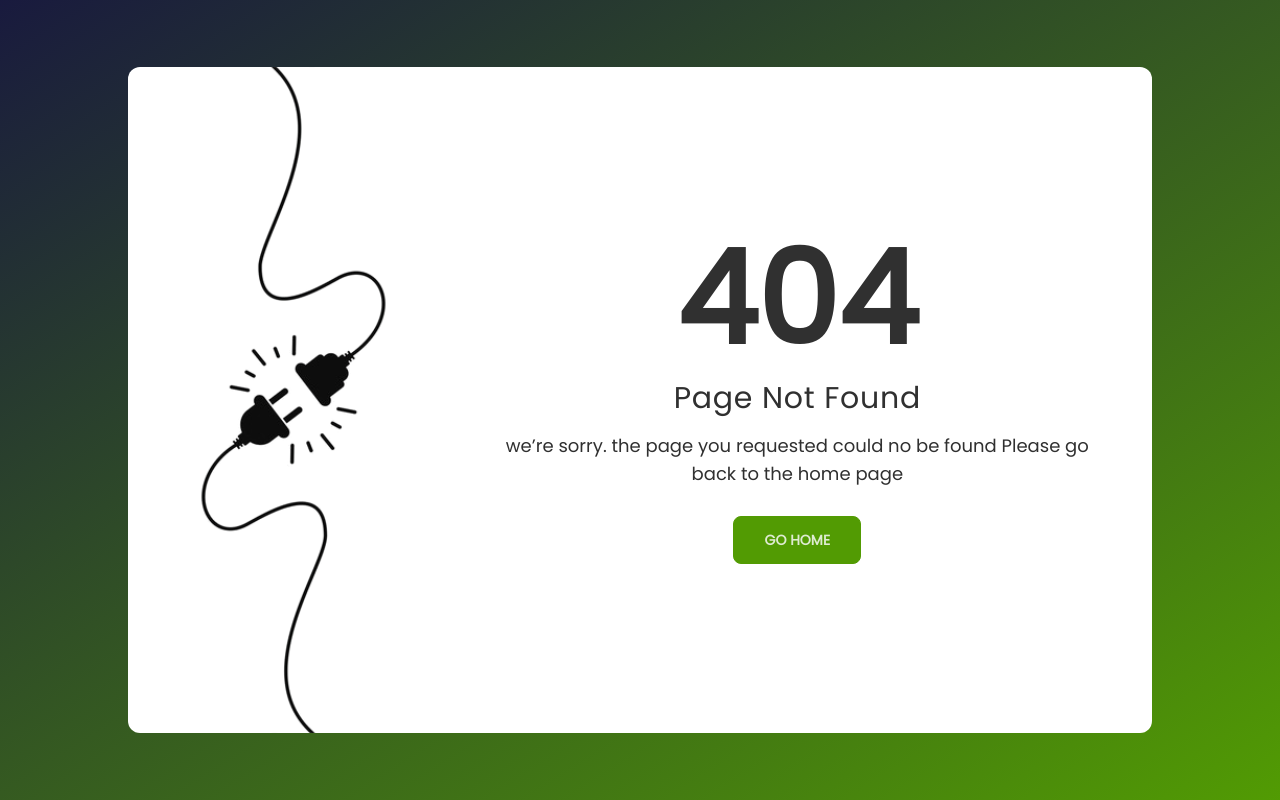
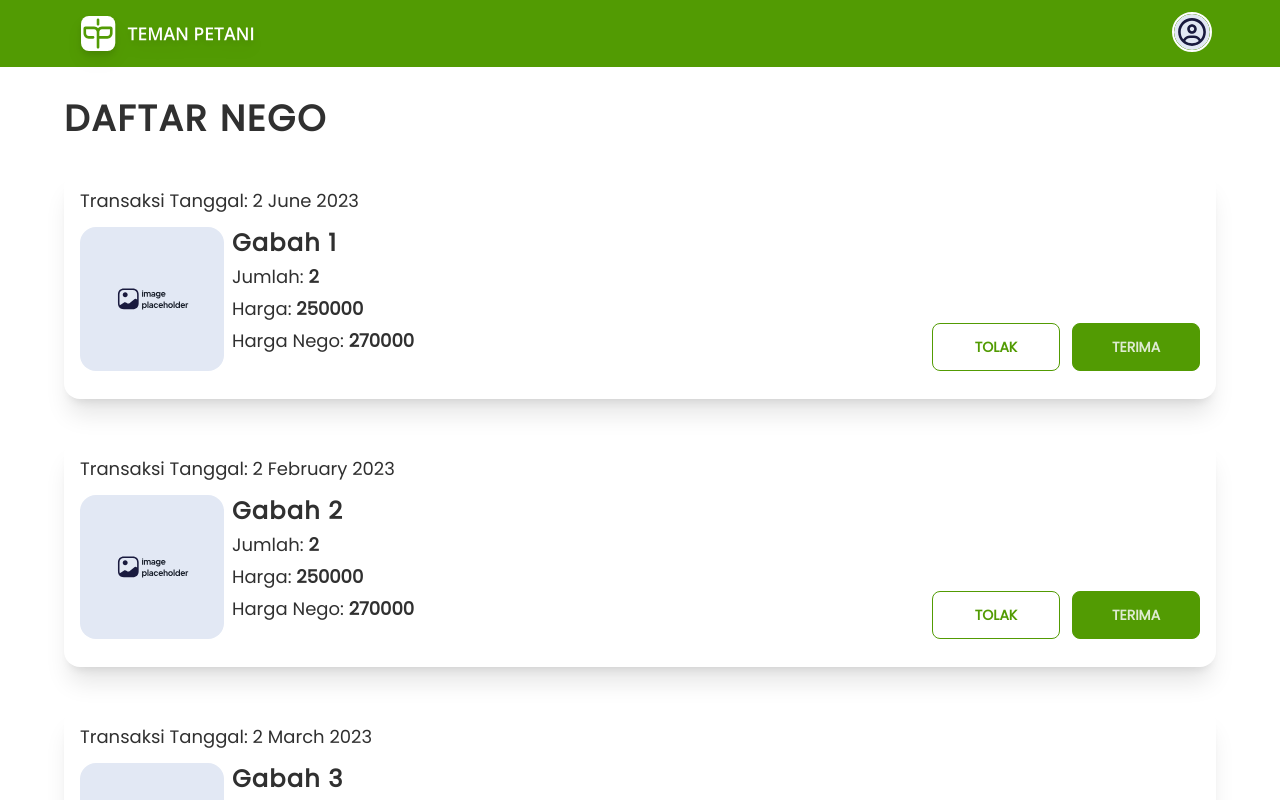
Before and after one commit to TemanPetani/TemanPetani-WEB, a React (Vite) app: page /nego in a window 1280 px wide. Before the commit this address had no page. Shown: the top 800 px of the page. Built offline with nearby package versions, Linux system fonts and the light colour scheme.

Commit message:
style: slicing daftar nego

```diff
--- /dev/null
+++ b/src/components/CardNego.tsx
@@ -0,0 +1,91 @@
+import React, { FC } from 'react';
+import placeholder from '../assets/polaceholder_image.svg';
+
+interface CardNegoType {
+  image?: string;
+  text?: string;
+  price?: string;
+  stok?: string;
+  onClickTerima?: React.MouseEventHandler;
+  onClickTolak?: React.MouseEventHandler;
+  id?: string;
+  label?: string;
+  date?: string;
+  nego?: string;
+}
+
+const CardNego: FC<CardNegoType> = ({
+  image,
+  text,
+  onClickTerima,
+  onClickTolak,
+
+  id,
+  label,
+  price,
+  stok,
+  date,
+  nego,
+}) => {
+  const dateType = (date: any) => {
+    const dated: any = new Date(date);
+    const formattedDate = dated.toLocaleDateString('en-GB', {
+      day: 'numeric',
+      month: 'long',
+      year: 'numeric',
+    });
+    return formattedDate;
+  };
+
+  return (
+    <div
+      id={id}
+      className="w-full h-max  rounded-2xl bg-base-100 shadow-xl p-4"
+    >
+      <p className="font-medium text-lg">Transaksi Tanggal: {dateType(date)}</p>
+
+      <div className="w-full flex flex-col md:flex-row py-3 md:justify-between">
+        <div className="flex gap-2">
+          <img
+            src={image ? image : placeholder}
+            alt="image"
+            className="object-cover object-center h-36 w-3h-36 rounded-2xl"
+          />
+          <div className="flex flex-col gap-1">
+            <p className="text-2xl font-semibold tracking-wider">{label}</p>
+            <p className="text-lg">
+              Jumlah:{' '}
+              <span className="font-semibold">{stok ? stok : 'Kosong'}</span>
+            </p>
+            <p className="text-lg">
+              Harga:{' '}
+              <span className="font-semibold">{price ? price : 'Kosong'}</span>
+            </p>
+            <p className="text-lg">
+              Harga Nego:{' '}
+              <span className="font-semibold">{nego ? nego : 'Kosong'}</span>
+            </p>
+          </div>
+        </div>
+        <div className="self-center md:self-end mt-5 md:mt-0 flex gap-3">
+          <button
+            id={`button-card-${text}`}
+            onClick={onClickTolak}
+            className="btn btn-primary btn-outline text-primary w-32"
+          >
+            TOLAK
+          </button>
+          <button
+            id={`button-card-${text}`}
+            onClick={onClickTerima}
+            className="btn btn-primary w-32"
+          >
+            TERIMA
+          </button>
+        </div>
+      </div>
+    </div>
+  );
+};
+
+export default CardNego;
--- a/src/components/Navbar.tsx
+++ b/src/components/Navbar.tsx
@@ -107,7 +107,7 @@ const Navbar: FC<Props> = ({ styled }) => {
               >
                 {' '}
                 <li>
-                  <Link to="/">Daftar Nego</Link>
+                  <Link to="/nego">Daftar Nego</Link>
                 </li>
                 <li>
                   <Link to="/">Daftar Terjual</Link>
--- /dev/null
+++ b/src/json/dummyNego.json
@@ -0,0 +1,36 @@
+{
+  "nego": [
+    {
+      "name": "Gabah 1",
+      "price": 250000,
+      "quantity": 2,
+      "nego": 270000,
+      "date": "2023-06-2",
+      "image": ""
+    },
+    {
+      "name": "Gabah 2",
+      "price": 250000,
+      "quantity": 2,
+      "nego": 270000,
+      "date": "2023-02-2",
+      "image": ""
+    },
+    {
+      "name": "Gabah 3",
+      "price": 250000,
+      "quantity": 2,
+      "nego": 270000,
+      "date": "2023-03-2",
+      "image": ""
+    },
+    {
+      "name": "Gabah 4",
+      "price": 250000,
+      "quantity": 2,
+      "nego": 270000,
+      "date": "2023-07-2",
+      "image": ""
+    }
+  ]
+}
--- /dev/null
+++ b/src/pages/DaftarNego.tsx
@@ -0,0 +1,64 @@
+import Layout from '../components/Layout';
+import { Suspense, lazy, useState } from 'react';
+import { nego as dummyData } from '../json/dummyNego.json';
+import { useCookies } from 'react-cookie';
+import { Link, useNavigate, useParams } from 'react-router-dom';
+import imgBwh from '../assets/hero_unsplash_3.png';
+import { FaArrowRight } from 'react-icons/fa';
+import { useFormik } from 'formik';
+import * as Yup from 'yup';
+import { Modals } from '../components/Modals';
+import { Input, InputFile, TextArea } from '../components/Input';
+import CardNego from '../components/CardNego';
+
+const CardHome = lazy(() => import('../components/CardHome'));
+
+function DaftarNego() {
+  const [cookie] = useCookies(['role']);
+  const ckRole = cookie.role;
+  const navigate = useNavigate();
+  const { transactionId } = useParams();
+
+  return (
+    <Layout chose="layout">
+      <Layout
+        chose="section"
+        addClass="w-full min-h-screen -mt-[67px] xl:-mt-[64px]  px-16 py-8 md:py-16 flex "
+      >
+        <div className="w-full h-max flex flex-col pt-8">
+          <p className="text-2xl uppercase lg:text-4xl font-semibold tracking-wider mb-8 self-start">
+            Daftar Nego
+          </p>
+          <div className="w-full h-max">
+            <Suspense
+              fallback={
+                <div className="w-full h-full flex flex-col justify-center items-center">
+                  <span className="loading loading-ball loading-lg"></span>
+                </div>
+              }
+            >
+              <div className="w-full grid grid-cols-1 gap-10">
+                {dummyData.map((data, idx) => {
+                  return (
+                    <CardNego
+                      key={idx}
+                      id={data.name}
+                      image={data.image}
+                      label={data.name}
+                      date={data.date}
+                      price={data.price.toString()}
+                      stok={data.quantity.toString()}
+                      nego={data.nego.toString()}
+                    />
+                  );
+                })}
+              </div>
+            </Suspense>
+          </div>
+        </div>
+      </Layout>
+    </Layout>
+  );
+}
+
+export default DaftarNego;
--- a/src/routes/index.tsx
+++ b/src/routes/index.tsx
@@ -11,6 +11,7 @@ import MyProduct from '../pages/MyProduct';
 import DetailBeli from '../pages/DetailBeli';
 import DetailJual from '../pages/DetailJual';
 import CaraBayar from '../pages/CaraBayar';
+import DaftarNego from '../pages/DaftarNego';
 
 const Router = () => {
   return (
@@ -53,6 +54,10 @@ const Router = () => {
           path="/payment/:transactionId"
           element={<CaraBayar />}
         />
+        <Route
+          path="/nego"
+          element={<DaftarNego />}
+        />
 
         <Route
           path="*"
```
